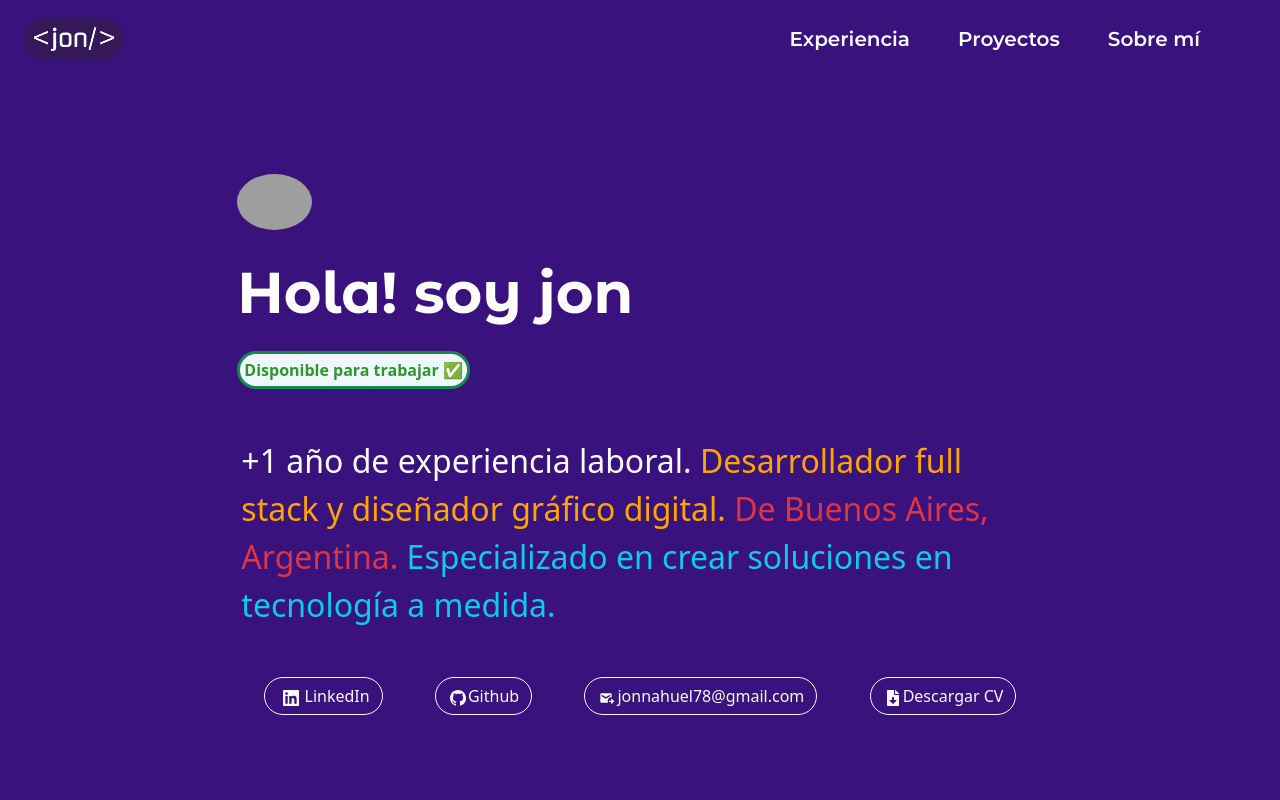
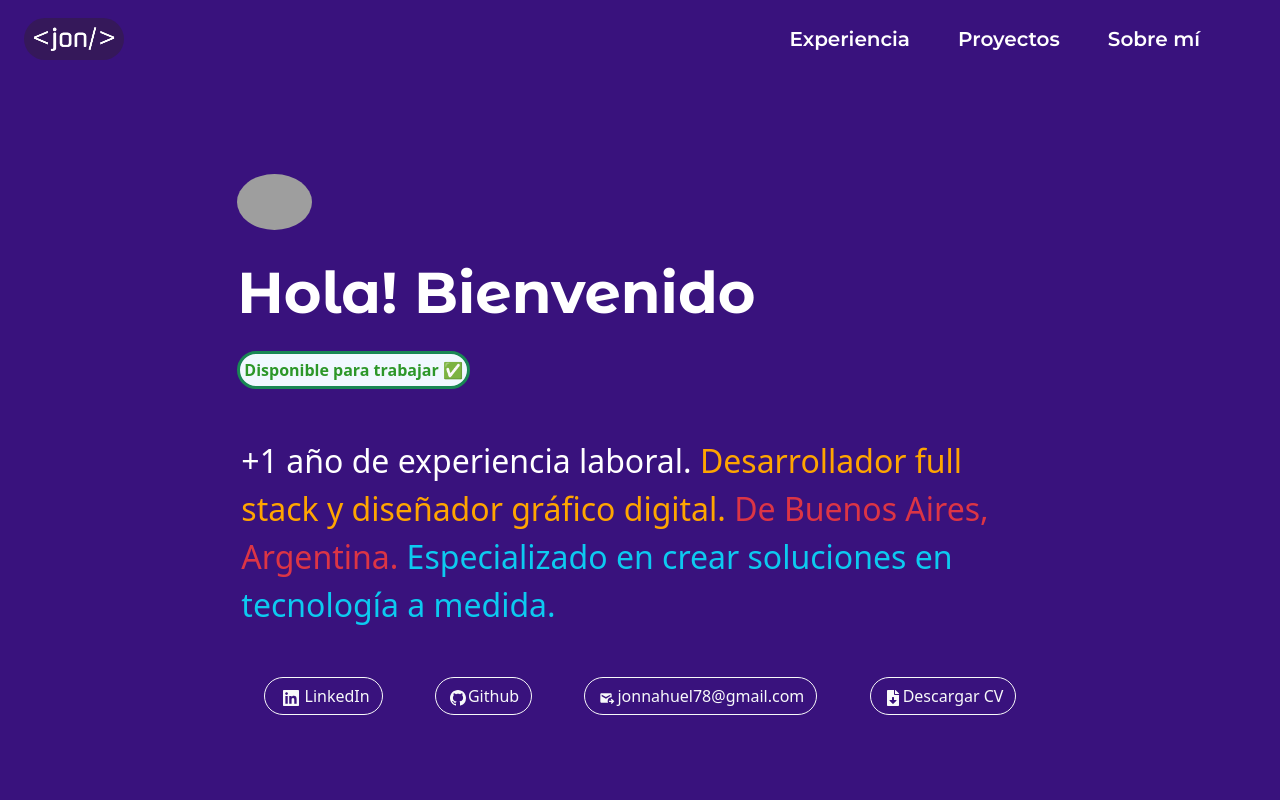
Before and after one commit to jon0010/Mi-Portfolio, a React (Vite) app: page / in a window 1280 px wide. Shown: the top 800 px of the page. Built offline with nearby package versions, Linux system fonts and the light colour scheme; grey boxes are pictures that could not be loaded.

Commit message:
add cursor phrases title

```diff
--- a/src/Home.jsx
+++ b/src/Home.jsx
@@ -1,4 +1,4 @@
-import React from "react";
+import React, { useEffect, useState } from "react";
 import { GrLinkedin } from "react-icons/gr";
 import { BsGithub } from "react-icons/bs";
 import { MdOutgoingMail } from "react-icons/md";
@@ -38,8 +38,65 @@ import {
 import { Link } from "react-router-dom";
 import clinicaltech from "./assets/clinicaltech.png";
 import industriaGallay from "./assets/industriaGallay.png";
+import "./home.css";
 
 const Home = () => {
+  const [text, setText] = useState("Hola!");
+  const [cursorVisible, setCursorVisible] = useState(true);
+
+  useEffect(() => {
+    const phrases = [
+      "Soy Jon",
+      "Bienvenido",
+      "Soy Programador",
+      "Bienvenida",
+      "Soy Diseñador",
+    ];
+    let currentPhraseIndex = 0;
+    let charIndex = 0;
+
+    const typeWriter = () => {
+      const currentPhrase = phrases[currentPhraseIndex];
+      const currentText = currentPhrase.slice(0, charIndex);
+
+      setText(currentText);
+
+      if (charIndex < currentPhrase.length) {
+        charIndex += 1;
+        setTimeout(typeWriter, 100);
+      } else {
+        setTimeout(() => eraseText(), 2000);
+      }
+    };
+
+    const eraseText = () => {
+      const currentPhrase = phrases[currentPhraseIndex];
+      const currentText = currentPhrase.slice(0, charIndex);
+
+      setText(currentText);
+
+      if (charIndex > 0) {
+        charIndex -= 1;
+        setTimeout(eraseText, 50);
+      } else {
+        currentPhraseIndex = (currentPhraseIndex + 1) % phrases.length;
+        setTimeout(typeWriter, 500);
+      }
+    };
+
+    const cursorBlink = () => {
+      setCursorVisible((prev) => !prev);
+      setTimeout(cursorBlink, 500);
+    };
+
+    typeWriter();
+    cursorBlink();
+
+    return () => {
+      clearTimeout();
+    };
+  }, []);
+
   const pillProps = [
     {
       name: "JavaScript",
@@ -272,13 +329,19 @@ const Home = () => {
           style={{ borderRadius: "50%", marginBottom: "28px" }}
         />
         <div className="row">
-          <div className={`col-12 col-sm-8`}>
+          <div className={`col-12 col-sm-10`}>
             <h1
+              id="titulo"
               className={`titulo text-white text-start PORTFOLIO_FONT_2 ${
                 isBigScreen ? "" : "fs-1"
               }`}
             >
-              Hola! soy jon
+              <span>Hola!&nbsp;</span>
+              <span>{text}</span>
+              <span
+                id="cursor"
+                style={{ visibility: cursorVisible ? "visible" : "hidden" }}
+              ></span>
             </h1>
           </div>
           <div className="col-12 col-md-8">
--- a/src/components/navbar/NavBar.jsx
+++ b/src/components/navbar/NavBar.jsx
@@ -4,17 +4,17 @@ import { NavLink } from "react-router-dom";
 
 const Navbar2 = () => {
   const handleScrollExperience = () => {
-    const offset = 700;
+    const offset = 800;
     window.scrollTo({ top: offset, behavior: "smooth" });
   };
 
   const handleScrollProject = () => {
-    const offset = 1636;
+    const offset = 1836;
     window.scrollTo({ top: offset, behavior: "smooth" });
   };
 
   const handleScrollAboutMe = () => {
-    const offset = 3100;
+    const offset = 4200;
     window.scrollTo({ top: offset, behavior: "smooth" });
   };
 
--- /dev/null
+++ b/src/home.css
@@ -0,0 +1,27 @@
+#textoInput {
+    overflow: hidden;
+    border-right: 0.15em solid orange; /* Cursor intermitente */
+    white-space: nowrap; /* Evitar que el texto se desplace */
+    margin: 0;
+    letter-spacing: 0.15em; /* Espaciado entre letras */
+    animation: typing 3s steps(30, end), blink-caret 0.75s step-end infinite;
+  }
+
+  @keyframes typing {
+    from {
+      width: 0;
+    }
+    to {
+      width: 100%;
+    }
+  }
+
+  @keyframes blink-caret {
+    from,
+    to {
+      border-color: transparent;
+    }
+    50% {
+      border-color: orange;
+    }
+  }
```
